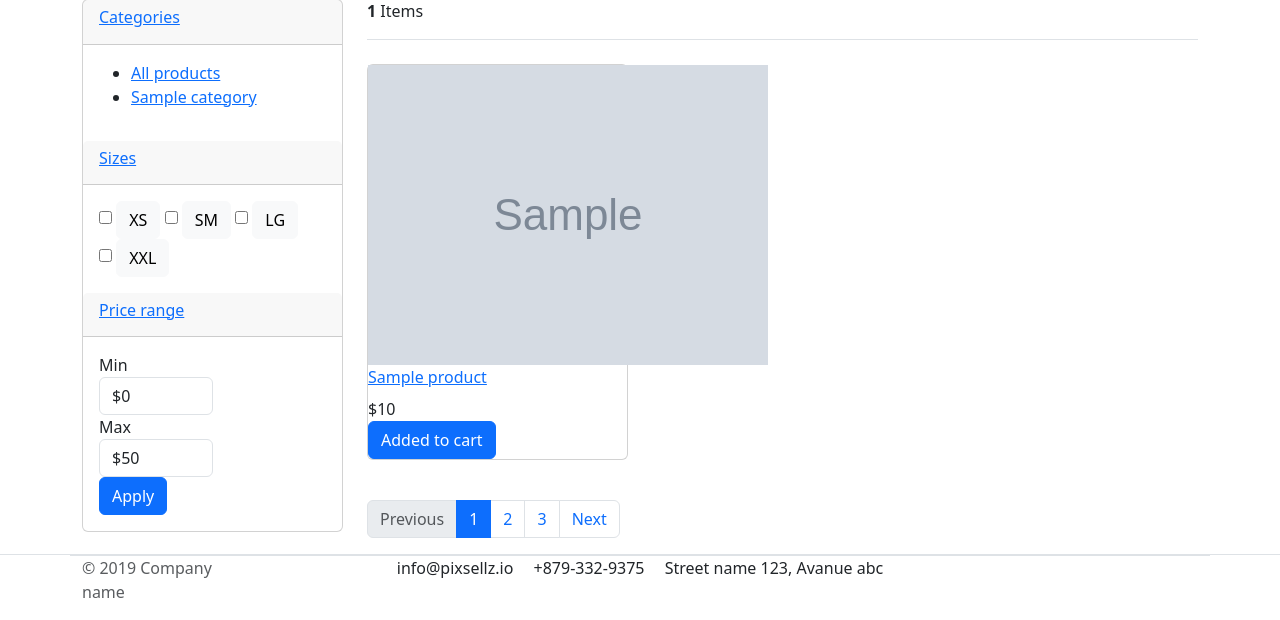
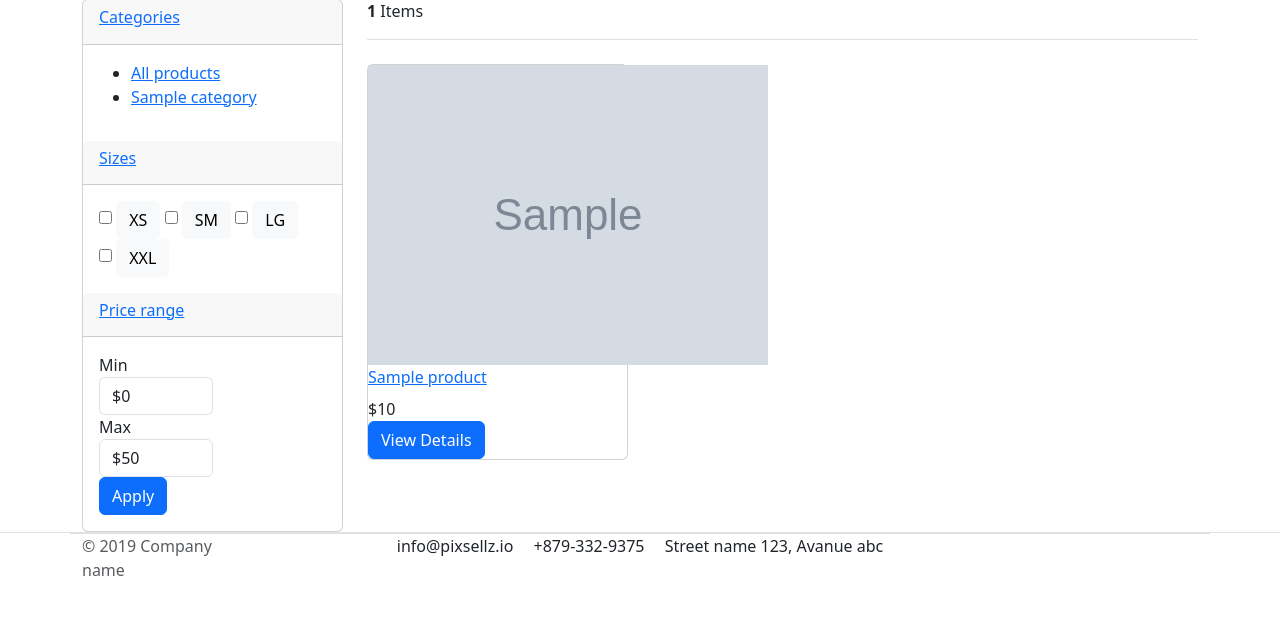
Before and after one commit to cristianalvarez1404/django-cart, a Django app: template templates/store/store.html in a window 1280 px wide. Shown: the part 475-1095 px from the top of the page. After the commit the page ends 1051 px from the top, so only its background shows below. Run offline with Django 5.2, Linux system fonts and the light colour scheme; the template is opened without the code that fills it: most values are stand-ins (such as "Sample title", 1, 10 or a date in 2020); grey boxes marked "Sample" are stand-in pictures; some libraries are stand-ins or nearby versions.

Commit message:
adding pagination

```diff
--- a/carts/views.py
+++ b/carts/views.py
@@ -67,6 +67,8 @@ def remove_cart_item(request,product_id):
 
 def cart(request, total=0, quantity=0,cart_items=None):
   try:
+    tax = 0
+    grand_total = 0
     cart = Cart.objects.get(cart_id = _cart_id(request))
     cart_items = CartItem.objects.filter(cart = cart, is_active = True)
     for cart_item in cart_items:
--- a/store/urls.py
+++ b/store/urls.py
@@ -4,5 +4,6 @@ from . import views
 urlpatterns = [
   path('',views.store,name='store'),
   path('<slug:category_slug>/',views.store,name='products_by_category'),
-  path('<slug:category_slug>/<slug:product_slug>/',views.product_detail,name='product_detail')
+  path('<slug:category_slug>/<slug:product_slug>/',views.product_detail,name='product_detail'),
+  path('search/',views.search, name='search')
 ]
--- a/templates/store/store.html
+++ b/templates/store/store.html
@@ -136,7 +136,7 @@
 							<span class="price">${{product.price}}</span>
 						</div> <!-- price-wrap.// -->
 					</div>
-					<a href="{% url 'add_cart' product.id %}" class="btn btn-block btn-primary">Added to cart </a>
+					<a href="{{ product.get_url }}" class="btn btn-block btn-primary">View Details </a>
 				</figcaption>
 			</figure>
 		</div> <!-- col.// -->
@@ -145,13 +145,29 @@
 
 
 <nav class="mt-4" aria-label="Page navigation sample">
-  <ul class="pagination">
-    <li class="page-item disabled"><a class="page-link" href="#">Previous</a></li>
-    <li class="page-item active"><a class="page-link" href="#">1</a></li>
-    <li class="page-item"><a class="page-link" href="#">2</a></li>
-    <li class="page-item"><a class="page-link" href="#">3</a></li>
-    <li class="page-item"><a class="page-link" href="#">Next</a></li>
-  </ul>
+	{% if products.has_other_pages %}
+		<ul class="pagination">
+			{% if products.has_previous %}
+				<li class="page-item"><a class="page-link" href="?page={{ products.previous_page_number }}">Previous</a></li>
+			{% else %}
+				<li class="page-item disabled"><a class="page-link" href="#">Previous</a></li>
+			{% endif %}
+
+			{% for i in products.paginator.page_range %}
+				{% if products.number == i %}
+					<li class="page-item active"><a class="page-link" href="#">{{i}}</a></li>
+				{% else %}
+					<li class="page-item"><a class="page-link" href="?page={{i}}">{{i}}</a></li>
+				{% endif %}
+			{% endfor %}
+
+			{% if products.has_next %}
+				<li class="page-item"><a class="page-link" href="?page={{ products.next_page_number }}">Next</a></li>
+			{% else %}
+				<li class="page-item disabled"><a class="page-link" href="#">Next</a></li>
+			{% endif %}
+		</ul>
+	{% endif %}
 </nav>
 
 	</main> <!-- col.// -->
```
Also changed, not shown: store/views.py (+13 -3 lines), db.sqlite3.
